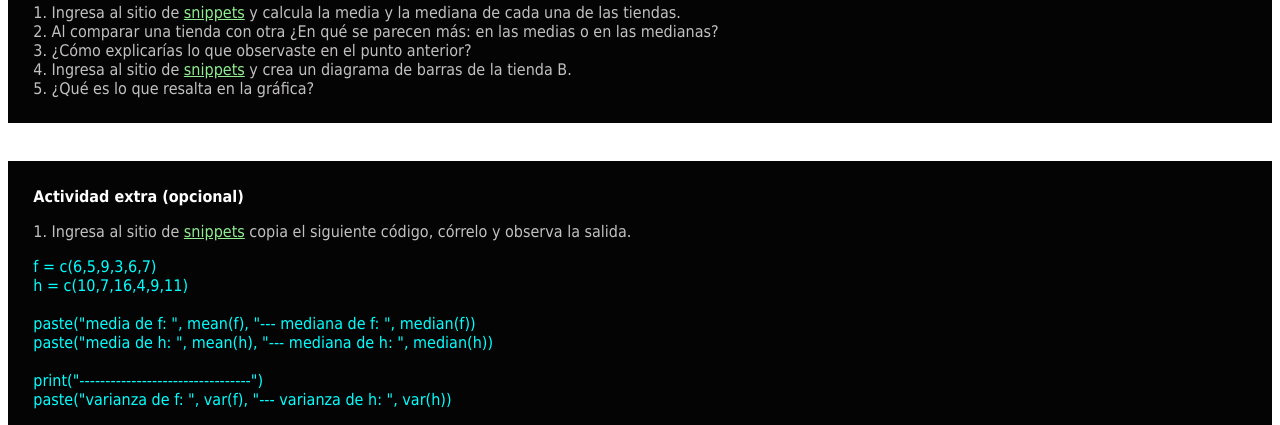
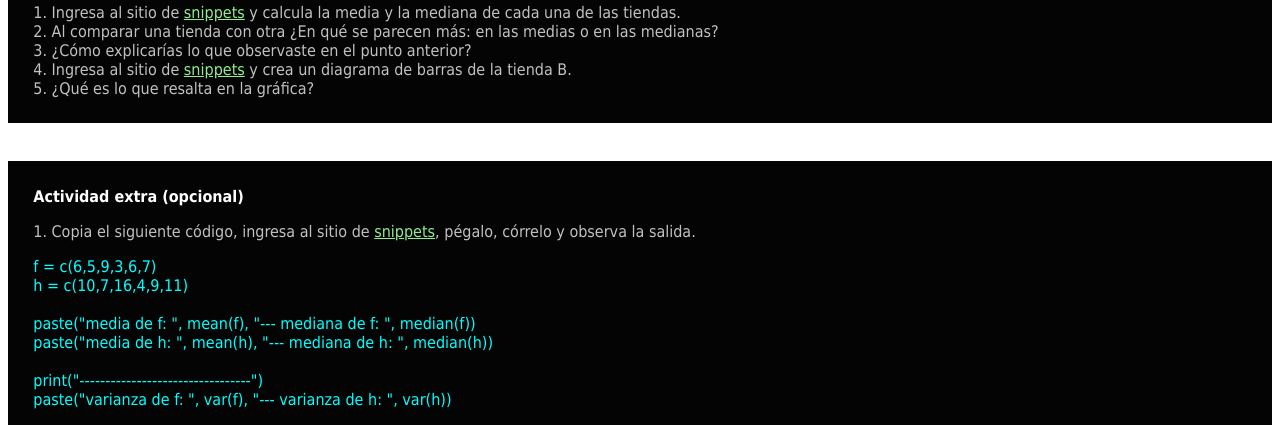
Before and after one commit to renebec/cbta205, a plain HTML site: page docs/index.html in a window 1280 px wide. Shown: the part 3415-3840 px from the top of the page. Drawn offline with Linux system fonts and the light colour scheme; grey boxes are pictures that could not be loaded.

Commit message:
Add files via upload

```diff
--- a/docs/index.html
+++ b/docs/index.html
@@ -274,8 +274,9 @@
         <p style = "color:white;font-weight:bold;">
             Actividad extra (opcional)
         </p>
-        1. Ingresa al sitio de <a style="color:lightgreen;" href="https://rdrr.io/snippets/" target = _blank>snippets</a>
-        copia el siguiente código, córrelo y observa la salida.
+        1. Copia el siguiente código, ingresa al sitio de
+        <a style="color:lightgreen;" href="https://rdrr.io/snippets/" target = _blank>snippets</a>, pégalo,
+        córrelo y observa la salida.
         <p style = "color:cyan;">
             f = c(6,5,9,3,6,7)
             <br>
```
